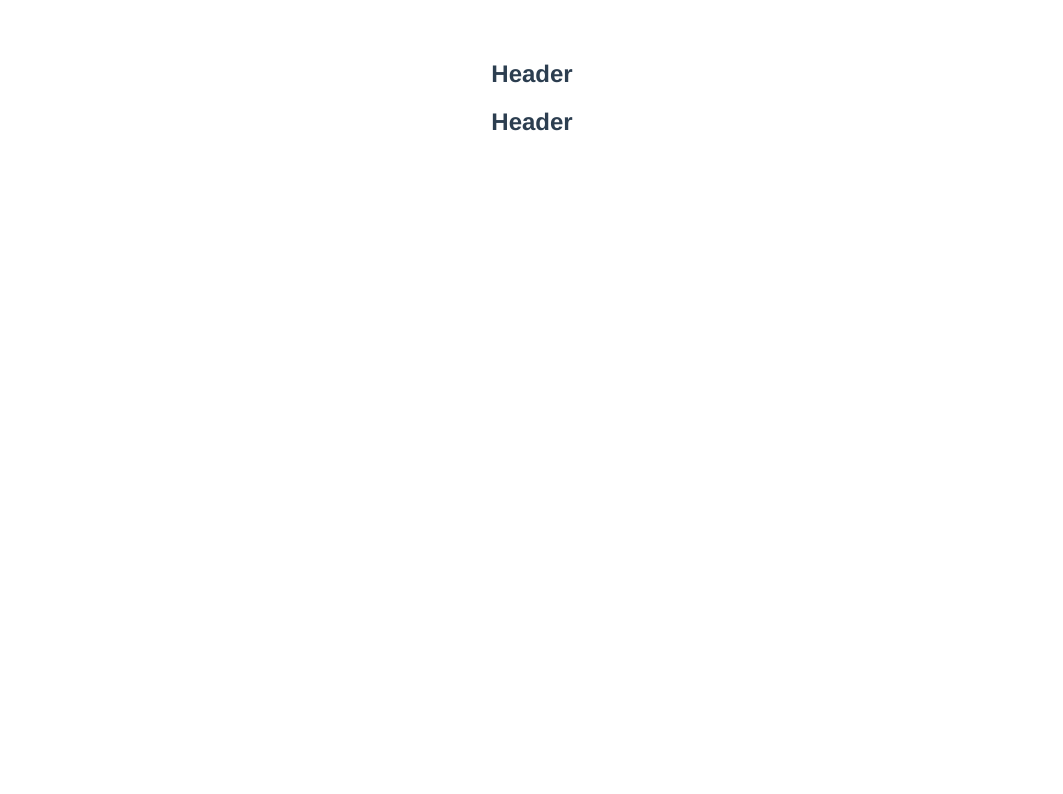
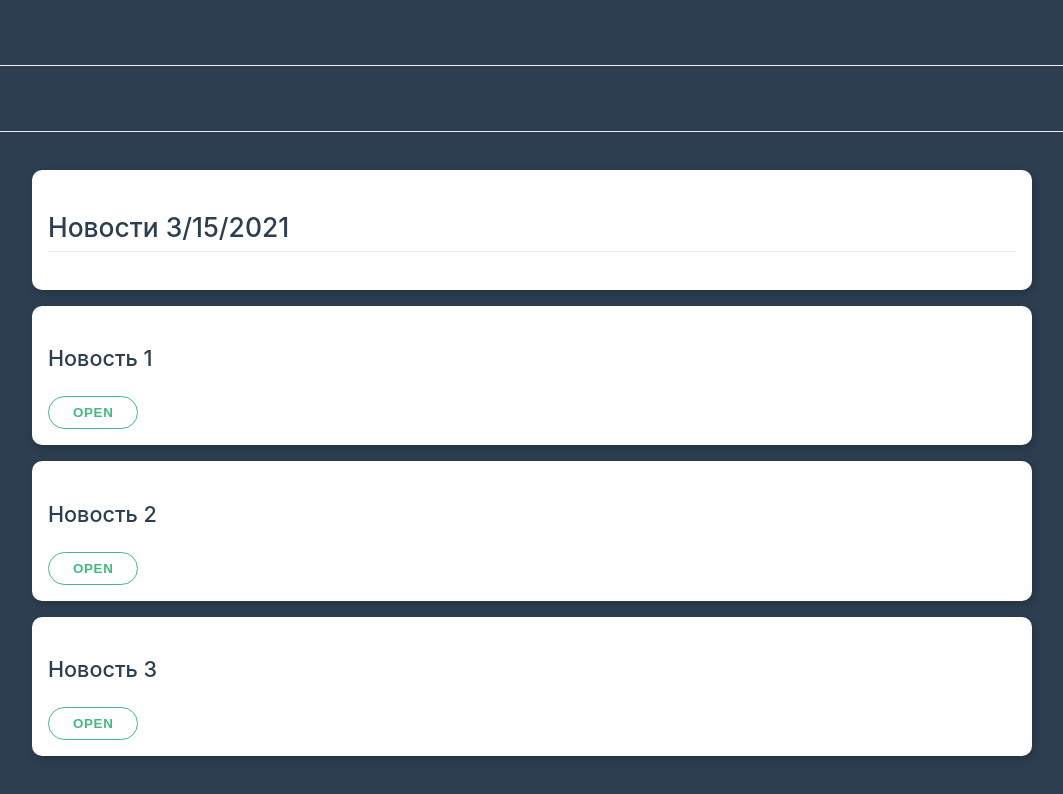
Before and after one commit to SergiiKov/new-vue, a Vue app: page / in a window 1280 px wide. Shown: the top 794 px of the page, without its empty margins (108-1171 px from the left). Built offline with nearby package versions, Linux system fonts and the light colour scheme.

Commit message:
first commit

```diff
--- a/src/App.vue
+++ b/src/App.vue
@@ -1,19 +1,34 @@
 <template>
   <the-header />
    <the-header></the-header>
+   <div class="container pt-1">
+     <div class="card">
+       <h2>Новости {{now}}</h2>
+     </div>
+     <div class="card" v-for="item in news" :key="item">
+       <h3>{{item}}</h3>
+       <button class="btn" @click="isOpen = !isOpen">Open</button>
+       <p v-if="isOpen">Lorem ipsum dolor sit amet consectetur adipisicing elit. Repellat, dolore?</p>
+     </div>
+   </div>
 </template>
 
 <script>
-
+export default {
+data() {
+ return {
+   now: new Date().toLocaleDateString(),
+   isOpen: false,
+   news: [
+     'Новость 1',
+     'Новость 2',
+     'Новость 3'
+   ]
+ }
+}
+}
 </script>
 
 <style>
-#app {
-  font-family: Avenir, Helvetica, Arial, sans-serif;
-  -webkit-font-smoothing: antialiased;
-  -moz-osx-font-smoothing: grayscale;
-  text-align: center;
-  color: #2c3e50;
-  margin-top: 60px;
-}
+
 </style>
--- a/src/main.js
+++ b/src/main.js
@@ -1,6 +1,7 @@
 import { createApp } from 'vue'
 import App from './App.vue'
 import Header from './Header.vue';
+import './theme.css'
 
 const app = createApp(App)
 
```
